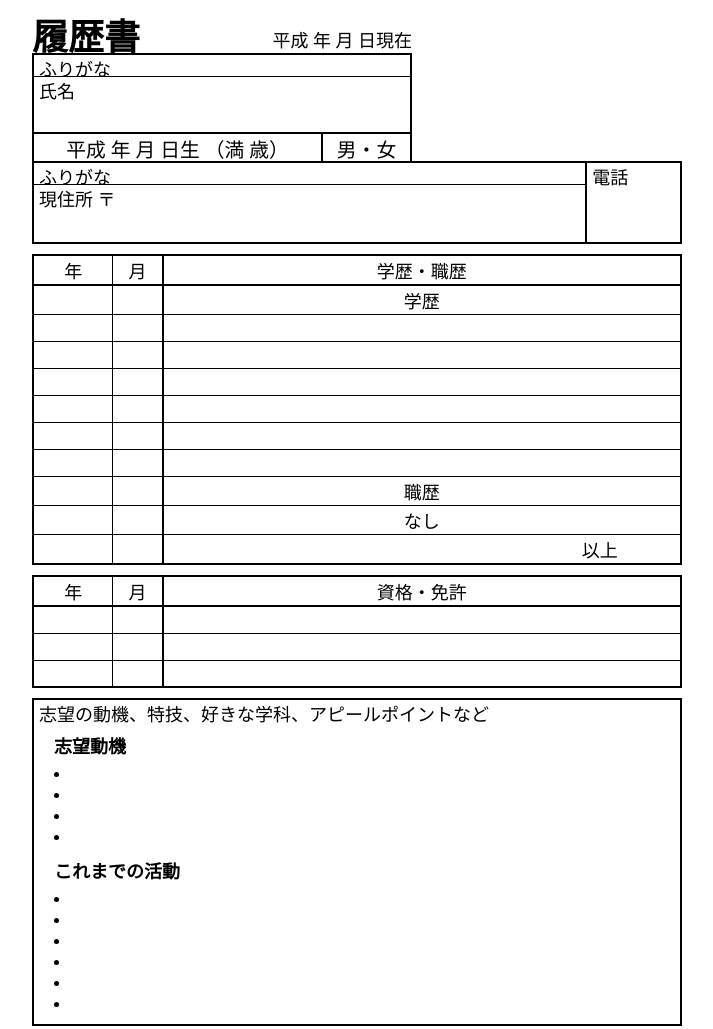
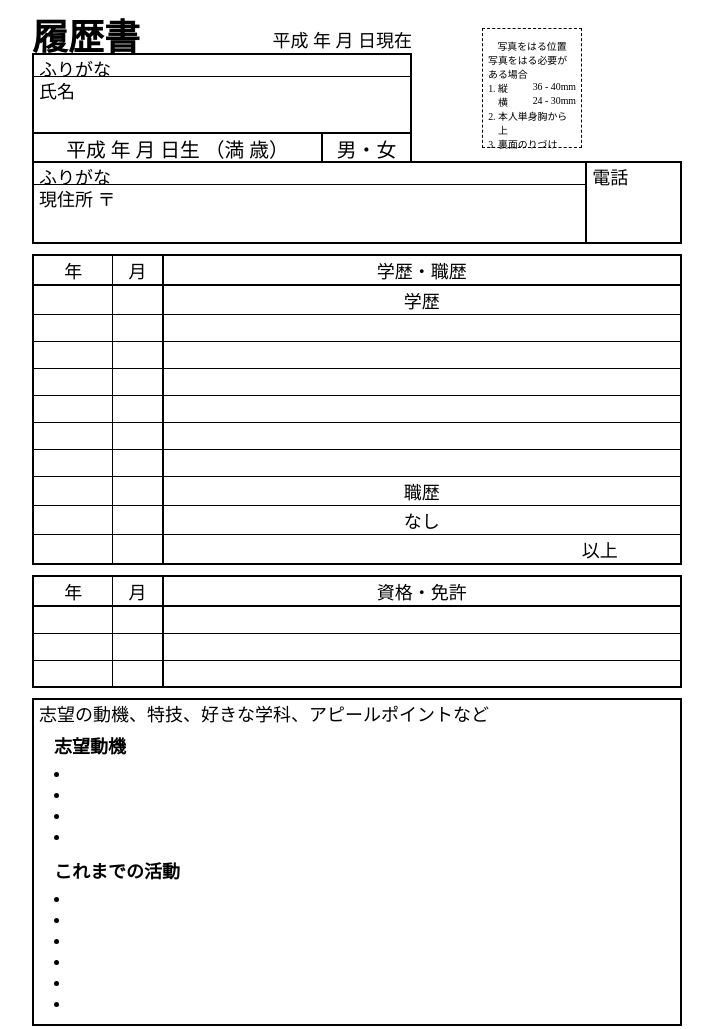
Before and after one commit to hashedhyphen/resume, a website: page index.html in a window 1280 px wide. Shown: the top 1029 px of the page, without its empty margins (291-1004 px from the left). Drawn offline with Linux system fonts and the light colour scheme.

Commit message:
Add a place of photograph

```diff
--- a/css/main.css
+++ b/css/main.css
@@ -1,6 +1,10 @@
 @charset "UTF-8";
 
 /*** base ***/
+
+@page {
+  margin: 5mm 0 0 0;
+}
 
 * {
   box-sizing: border-box;
@@ -19,6 +23,7 @@ body {
 
 main {
   width: 650px;
+  position: relative;
 }
 
 /*** template ***/
@@ -37,6 +42,33 @@ main {
   display: flex;
   justify-content: center;
   align-items: center;
+}
+
+/*** photo ***/
+
+.photo {
+  height: 120px;
+  width: 100px;
+  padding: 10px 5px;
+  position: absolute;
+  top: 20px;
+  right: 100px;
+  border: 1px dashed black;
+  display: flex;
+  flex-direction: column;
+  justify-content: space-between;
+  align-items: center;
+  font-size: 0.55rem;
+}
+
+.photo-details > ol {
+  margin: 0;
+  padding-left: 10px;
+}
+
+.photo-details .splitted > div {
+  display: flex;
+  justify-content: space-between;
 }
 
 /*** header ***/
--- a/index.html
+++ b/index.html
@@ -7,6 +7,22 @@
 </head>
 <body>
   <main>
+    <div class="photo">
+      <div class="photo-caption"><span>写真をはる位置</span></div>
+      <div class="photo-details">
+        <span>写真をはる必要がある場合</span>
+        <ol>
+          <li>
+            <div class="splitted">
+              <div><span>縦</span><span>36 - 40mm</span></div>
+              <div><span>横</span><span>24 - 30mm</span></div>
+            </div>
+          <li><span>本人単身胸から上</span>
+          <li><span>裏面のりづけ</span>
+        </ol>
+      </div>
+    </div>
+
     <header>
       <h1 class="title">履歴書</h1>
       <div class="date"><time datetime="">平成 年 月 日現在</time></div>
```
